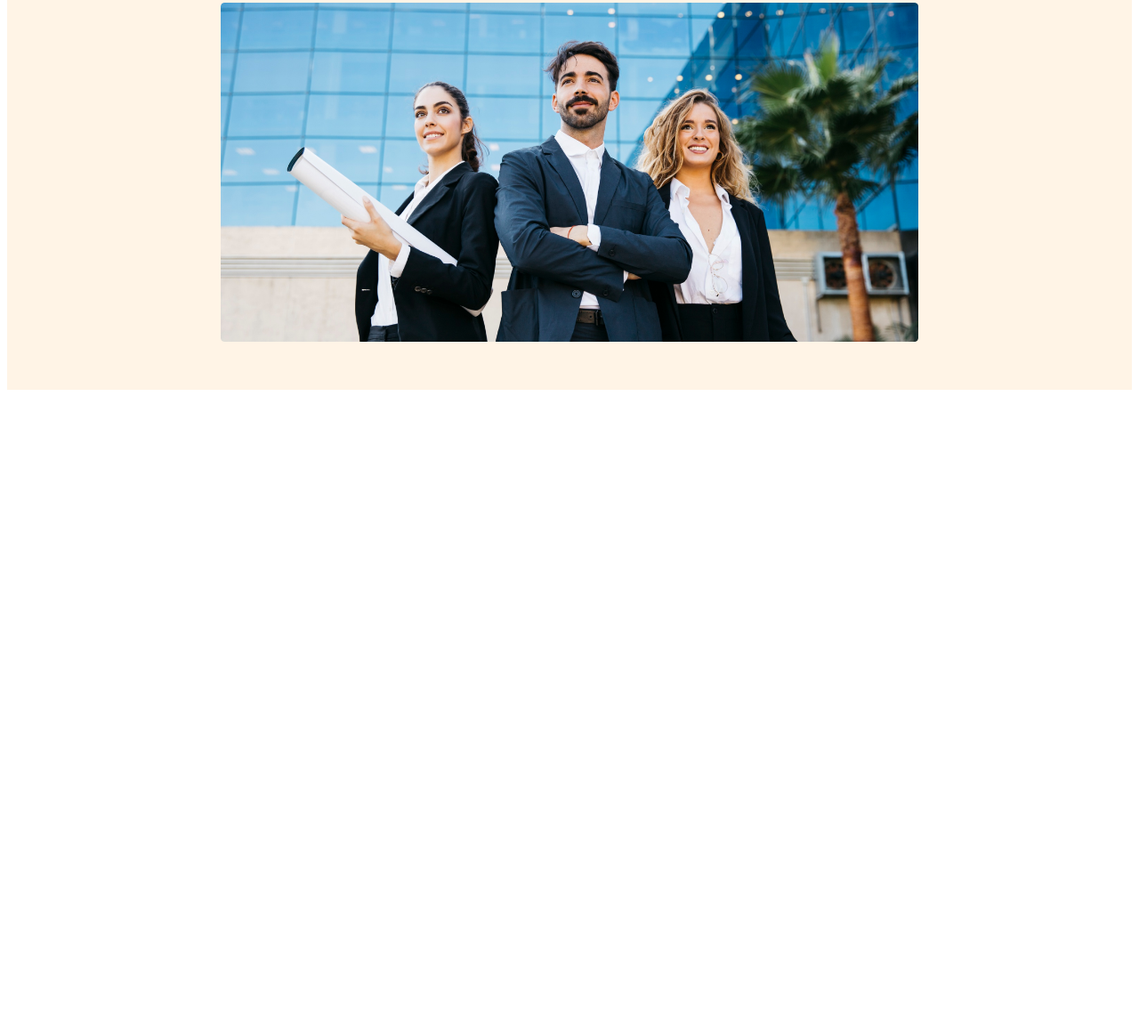
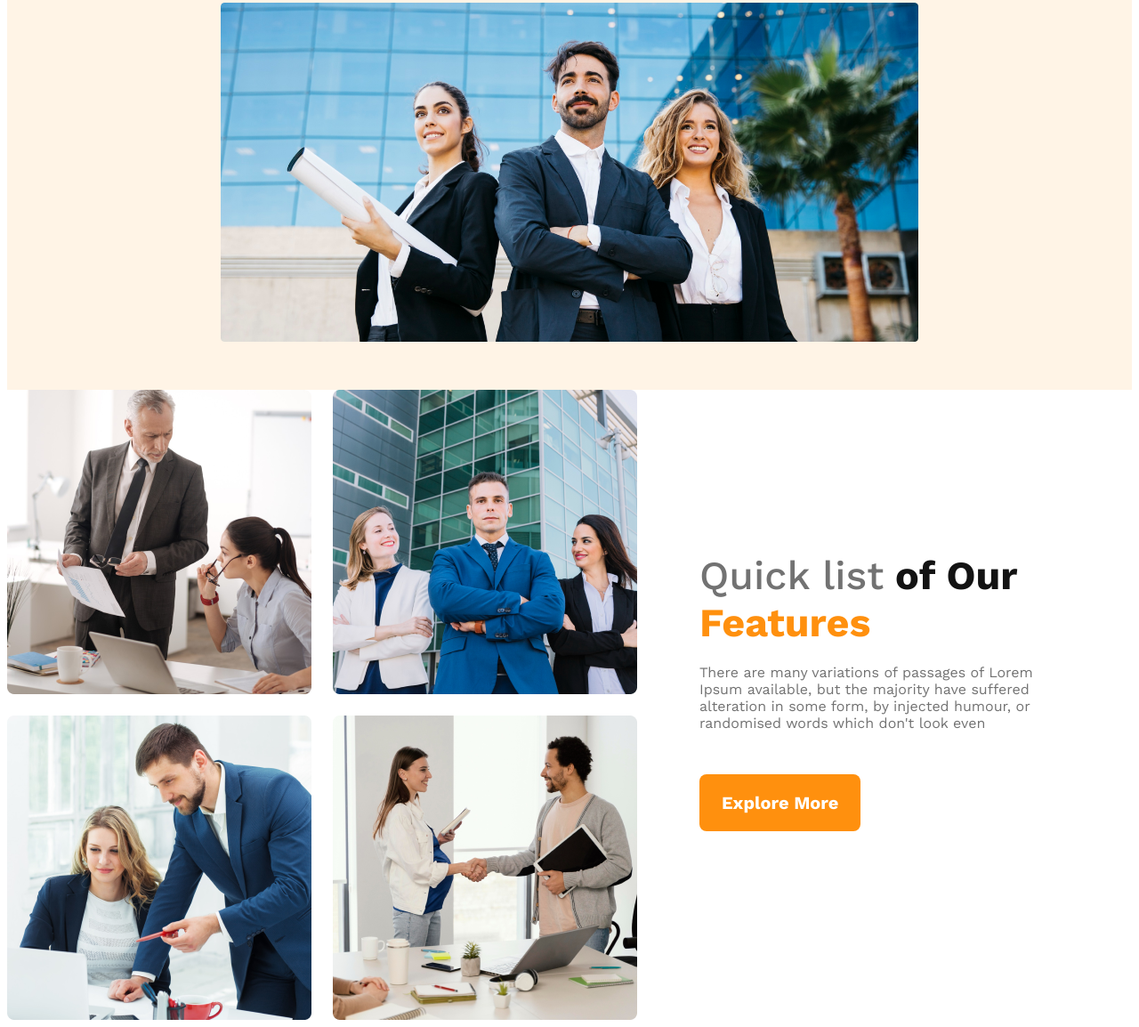
Before and after one commit to Mkhan223/G3_Architect_Website, a plain HTML site: page index.html in a window 1280 px wide. Shown: the part 635-1789 px from the top of the page at 89% size. Before the commit the page ends 1081 px from the top, so only its background shows below. Drawn offline with nearby package versions, Linux system fonts and the light colour scheme.

Commit message:
feature section added

```diff
--- a/index.html
+++ b/index.html
@@ -7,6 +7,7 @@
   <link rel="stylesheet" href="styles/architect.css">
 </head>
 <body>
+  <!-- header starts -->
   <header>
     <nav>
       <h3 class="nav-title">G3 Architects</h3>
@@ -30,7 +31,23 @@
 
     </div>
   </header>
+  <!-- header ends -->
   <main>
+    <!-- team section starts -->
+    <section class="team-section">
+      <div class="team-images">
+        <img src="images/team1.png" alt="">
+        <img src="images/team2.png" alt="">
+        <img src="images/team3.png" alt="">
+        <img src="images/team4.png" alt="">
+      </div>
+      <div class="team-content">
+        <h1><span class="quick-list">Quick list</span><span class="of-our"> of Our </span> <span class="ftr">Features</span></h1>
+        <p class="team-description">There are many variations of passages of Lorem Ipsum available, but the majority have suffered alteration in some form, by injected humour, or randomised words which don't look even</p>
+        <button class="btn-primary">Explore More</button>
+      </div>
+
+    </section>
 
   </main>
   <footer>
--- a/styles/architect.css
+++ b/styles/architect.css
@@ -75,6 +75,51 @@
 .banner img{
   width: 100%;
 }
+main{
+  max-width: 1440px;
+  margin: 0px auto;
+}
+
+.team-section{
+  display: flex;
+  justify-content: center;
+  align-items: center;
+
+}
+.team-images{
+  display: grid;
+  grid-template-columns: repeat(2,1fr);
+  gap:24px
+}
+.team-content{
+  padding-left: 70px;
+  padding-right: 70px;
+
+}
+span{
+  font-size:2.8rem ;
+}
+.quick-list{
+  color:#727272 ;
+  font-weight: 500;
+}
+.of-our{
+  color:#131313;
+  font-weight: 700;
+}
+.ftr{
+  color:#FF900E;
+  font-weight: 700;
+}
+.team-description{
+  font-size: 1rem;
+  color:#727272;
+}
+.btn-primary{
+  margin-top: 32px;
+}
+
+
 /* responsive media query */
 /* mobile devices */
 @media screen and (max-width:576px) {
```
